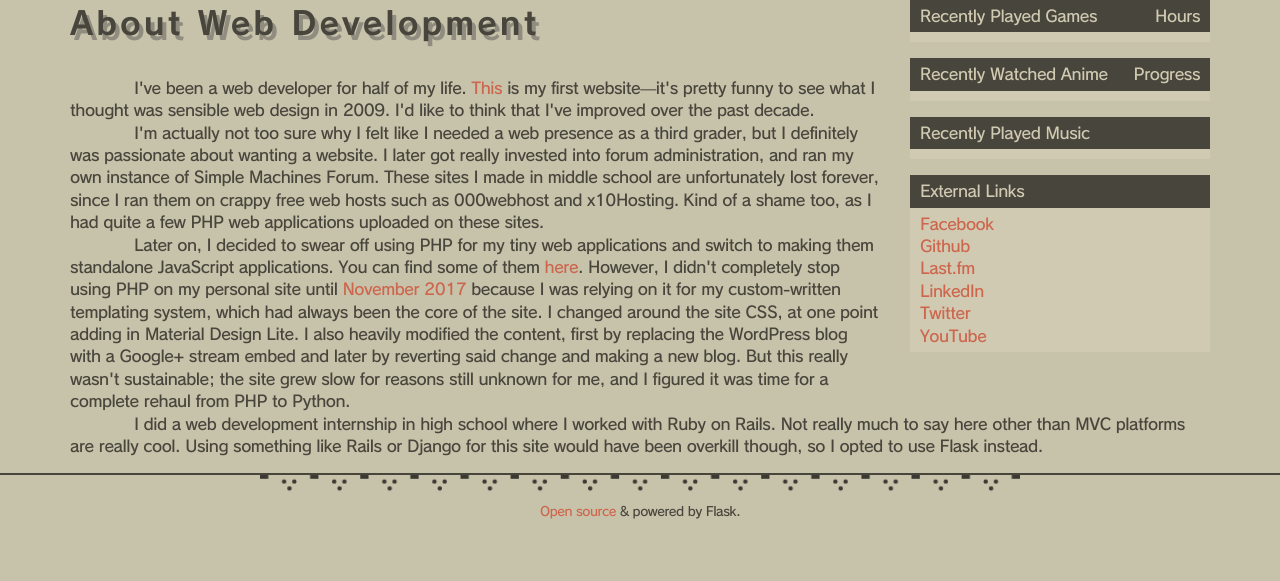
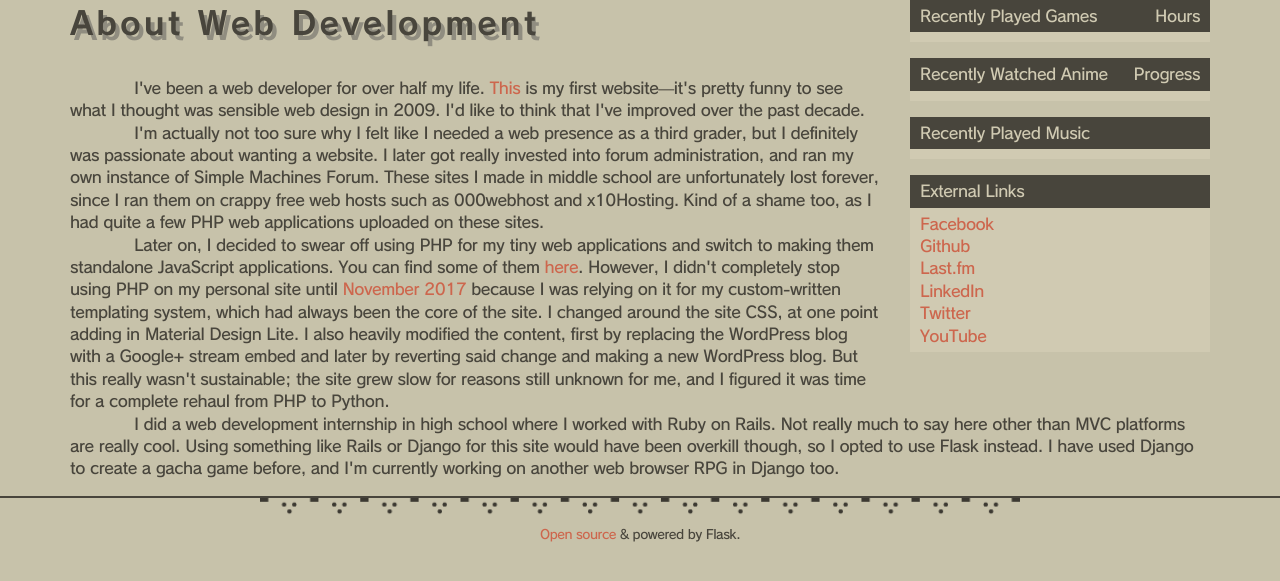
Before and after one commit to tesu/website, a Flask app: page /about/webdev in a window 1280 px wide. Shown: the part 88-669 px from the top of the page. Run offline with Flask 2, Linux system fonts and the light colour scheme; data that the repository does not hold is empty.

Commit message:
new webdev page content

```diff
--- a/tesu/templates/about/webdev.html
+++ b/tesu/templates/about/webdev.html
@@ -1,8 +1,8 @@
 {% extends 'base.html' %}
 {% block content %}
             <h1>About Web Development</h1>
-            <p class=indented>I've been a web developer for half of my life. <a href="http://boboclub.webs.com">This</a> is my first website&mdash;it's pretty funny to see what I thought was sensible web design in 2009. I'd like to think that I've improved over the past decade.
+            <p class=indented>I've been a web developer for over half my life. <a href="http://boboclub.webs.com">This</a> is my first website&mdash;it's pretty funny to see what I thought was sensible web design in 2009. I'd like to think that I've improved over the past decade.
             <p class=indented>I'm actually not too sure why I felt like I needed a web presence as a third grader, but I definitely was passionate about wanting a website. I later got really invested into forum administration, and ran my own instance of Simple Machines Forum. These sites I made in middle school are unfortunately lost forever, since I ran them on crappy free web hosts such as 000webhost and x10Hosting. Kind of a shame too, as I had quite a few PHP web applications uploaded on these sites.
-            <p class=indented>Later on, I decided to swear off using PHP for my tiny web applications and switch to making them standalone JavaScript applications. You can find some of them <a href="/misc">here</a>. However, I didn't completely stop using PHP on my personal site until <a href="/blog/yet-another-site-redesign">November 2017</a> because I was relying on it for my custom-written templating system, which had always been the core of the site. I changed around the site CSS, at one point adding in Material Design Lite. I also heavily modified the content, first by replacing the WordPress blog with a Google+ stream embed and later by reverting said change and making a new blog. But this really wasn't sustainable; the site grew slow for reasons still unknown for me, and I figured it was time for a complete rehaul from PHP to Python.
-            <p class=indented>I did a web development internship in high school where I worked with Ruby on Rails. Not really much to say here other than MVC platforms are really cool. Using something like Rails or Django for this site would have been overkill though, so I opted to use Flask instead.
+            <p class=indented>Later on, I decided to swear off using PHP for my tiny web applications and switch to making them standalone JavaScript applications. You can find some of them <a href="/misc">here</a>. However, I didn't completely stop using PHP on my personal site until <a href="/blog/yet-another-site-redesign">November 2017</a> because I was relying on it for my custom-written templating system, which had always been the core of the site. I changed around the site CSS, at one point adding in Material Design Lite. I also heavily modified the content, first by replacing the WordPress blog with a Google+ stream embed and later by reverting said change and making a new WordPress blog. But this really wasn't sustainable; the site grew slow for reasons still unknown for me, and I figured it was time for a complete rehaul from PHP to Python.
+            <p class=indented>I did a web development internship in high school where I worked with Ruby on Rails. Not really much to say here other than MVC platforms are really cool. Using something like Rails or Django for this site would have been overkill though, so I opted to use Flask instead. I have used Django to create a gacha game before, and I'm currently working on another web browser RPG in Django too.
 {% endblock %}
```
